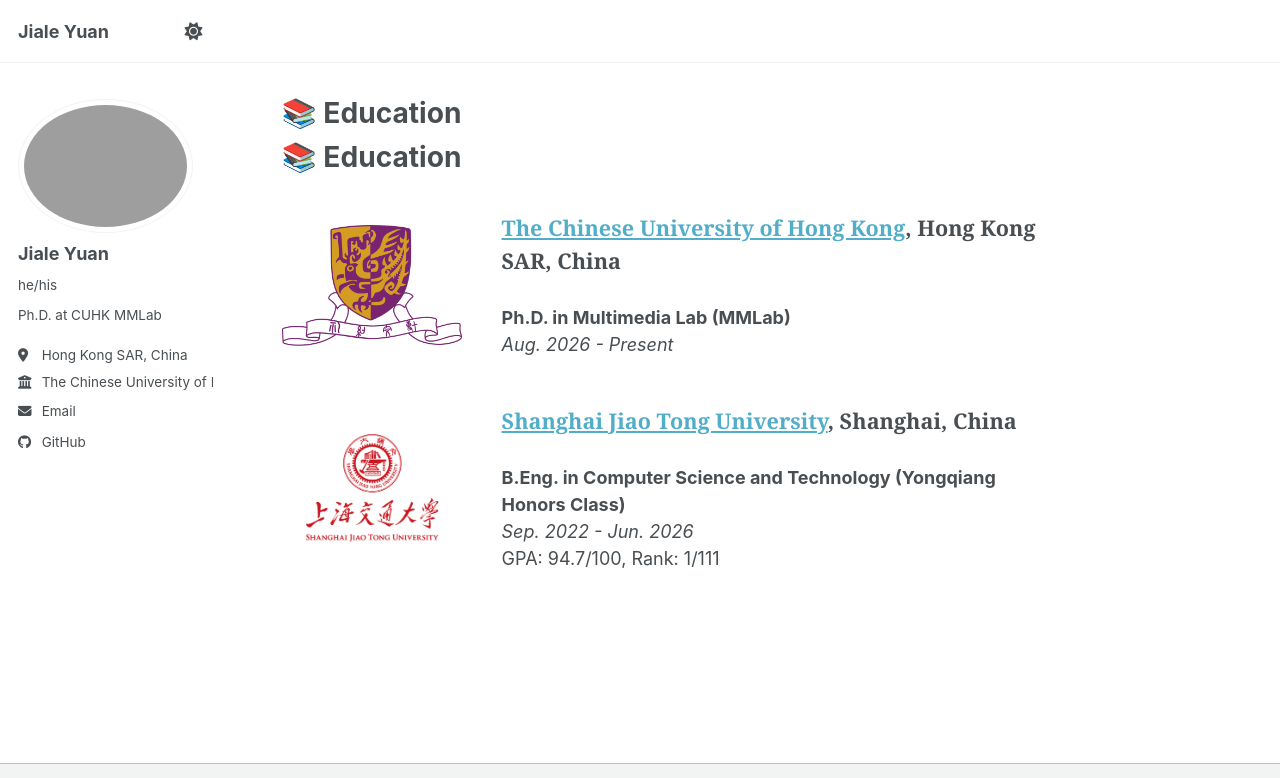
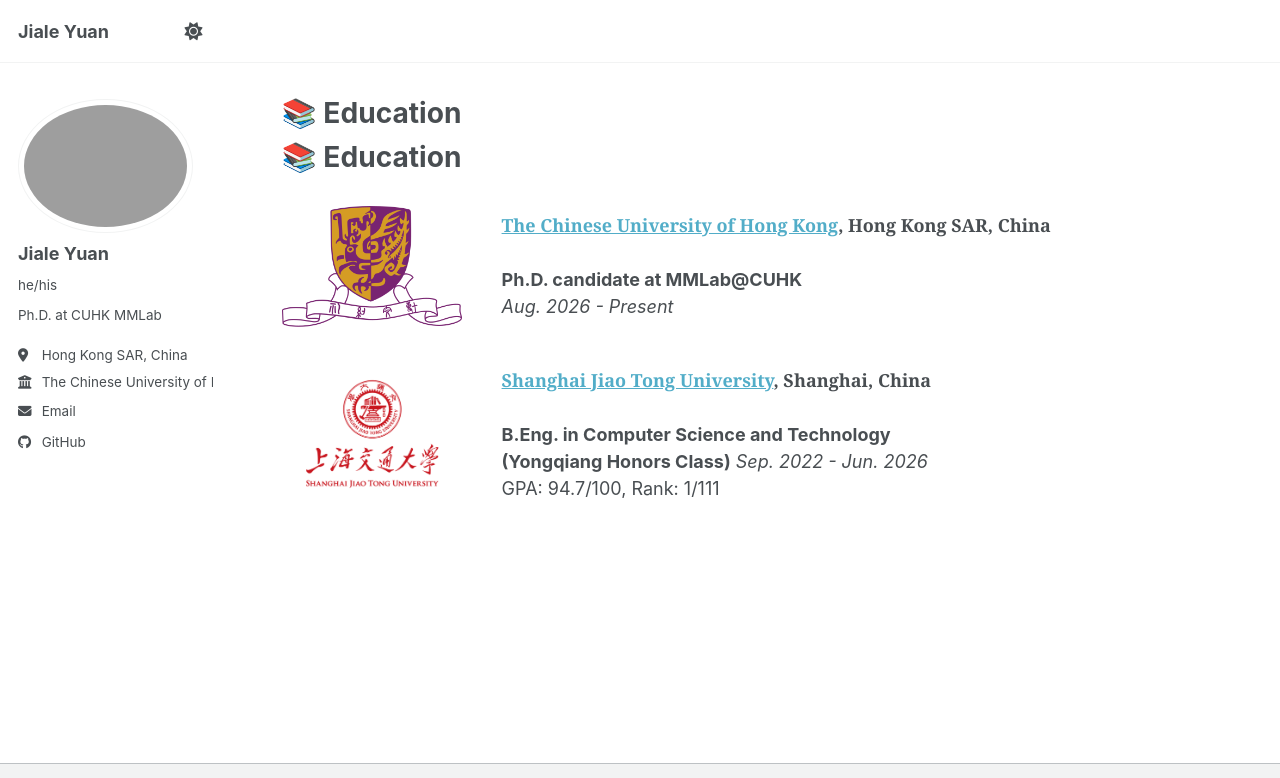
Before and after one commit to Geral-Yuan/Geral-Yuan.github.io, a Jekyll site: the page built from _pages/includes/edu.md, in a window 1280 px wide, cut to the strip 0-778 px from the top of the page. Built offline with Jekyll 4.4.1, drawn with Linux system fonts in a browser that asks for light colours; our own code applies the rules of GitHub Pages for plain Markdown files; a script bundle is joined from its source files by our own code; library files that are not in the unit come from our copies.

Commit message:
update on 20260714_v2

```diff
--- a/_includes/head/custom.html
+++ b/_includes/head/custom.html
@@ -6,12 +6,12 @@
 <link rel="stylesheet" href="{{ base_path }}/assets/css/academicons.css"/>
 
 <!-- favicon from https://commons.wikimedia.org/wiki/File:OOjs_UI_icon_academic-progressive.svg -->
-<link rel="apple-touch-icon" sizes="180x180" href="{{ base_path }}/images/apple-touch-icon-180x180.png"/>
-<link rel="icon" type="image/svg+xml" href="{{ base_path }}/images/SJTU.svg"/>
-<link rel="icon" type="image/png" href="{{ base_path }}/images/SJTU-32x32.png" sizes="32x32"/>
-<link rel="icon" type="image/png" href="{{ base_path }}/images/SJTU-192x192.png" sizes="192x192"/>
+<!-- <link rel="apple-touch-icon" sizes="180x180" href="{{ base_path }}/images/apple-touch-icon-180x180.png"/> -->
+<!-- <link rel="icon" type="image/svg+xml" href="{{ base_path }}/images/favicon.svg"/> -->
+<link rel="icon" type="image/png" href="{{ base_path }}/images/profile-64x64.png" sizes="64x64"/>
+<link rel="icon" type="image/png" href="{{ base_path }}/images/profile-192x192.png" sizes="192x192"/>
 <link rel="manifest" href="{{ base_path }}/images/manifest.json"/>
-<link rel="icon" href="/images/SJTU.ico"/>
+<!-- <link rel="icon" href="/images/favicon.ico"/> -->
 <meta name="theme-color" content="#ffffff"/>
 
 <!-- end custom head snippets -->
--- a/_pages/includes/edu.md
+++ b/_pages/includes/edu.md
@@ -3,7 +3,7 @@
 <style>
 .edu-school {
   font-family: "Georgia", "Times New Roman", serif;
-  font-size: 1.2rem;
+  font-size: 1rem;
   font-weight: 600;
 }
 </style>
@@ -11,14 +11,14 @@
 <div style="display: flex; align-items: center; gap: 40px;">
 
   <div style="flex-shrink: 0;">
-    <img src="/images/cuhk.webp" alt="CUHK Logo" width="180">
+    <img src="/images/CUHK.webp" alt="CUHK Logo" width="180">
   </div>
 
   <div>
     <p><div class="edu-school">
   <a href="https://www.cuhk.edu.hk/">The Chinese University of Hong Kong</a>, Hong Kong SAR, China
 </div><br>
-    <strong>Ph.D. in Multimedia Lab (MMLab)</strong><br>
+    <strong>Ph.D. candidate at MMLab@CUHK</strong><br>
     <em>Aug. 2026 - Present</em></p>
   </div>
 
@@ -34,7 +34,8 @@
     <p><div class="edu-school">
   <a href="https://www.sjtu.edu.cn/">Shanghai Jiao Tong University</a>, Shanghai, China
 </div><br>
-    <strong>B.Eng. in Computer Science and Technology (Yongqiang Honors Class)</strong><br>
+    <strong>B.Eng. in Computer Science and Technology<br>
+    (Yongqiang Honors Class)</strong>
     <em>Sep. 2022 - Jun. 2026</em><br>
     GPA: 94.7/100, Rank: 1/111</p>
   </div>
```
Also changed, not shown: _pages/includes/awards.md (+2 -2 lines), images/manifest.json, images/profile-192x192.png (added), images/profile-512x512.png (added), images/profile-64x64.png (added), 1 other file.
